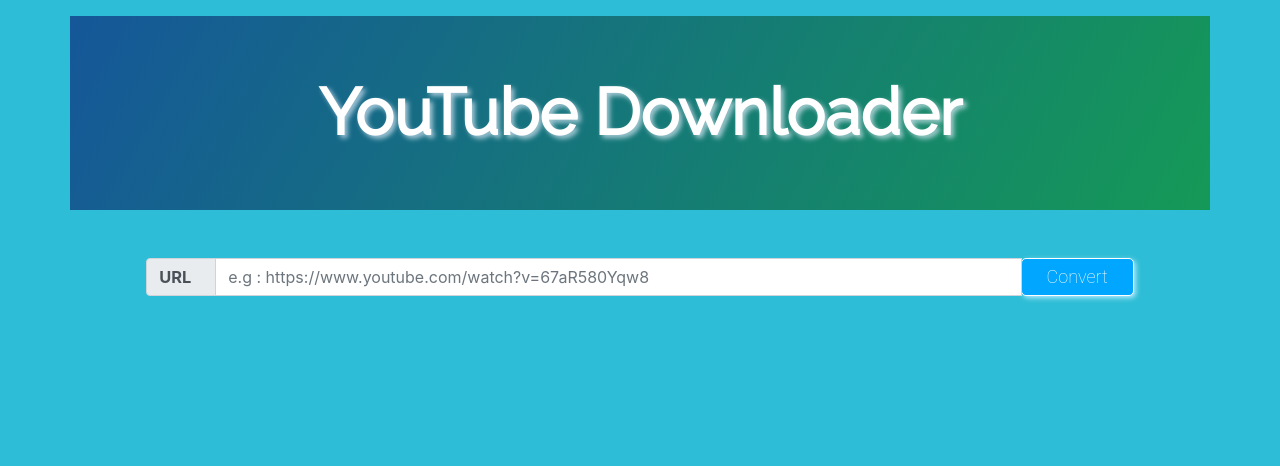
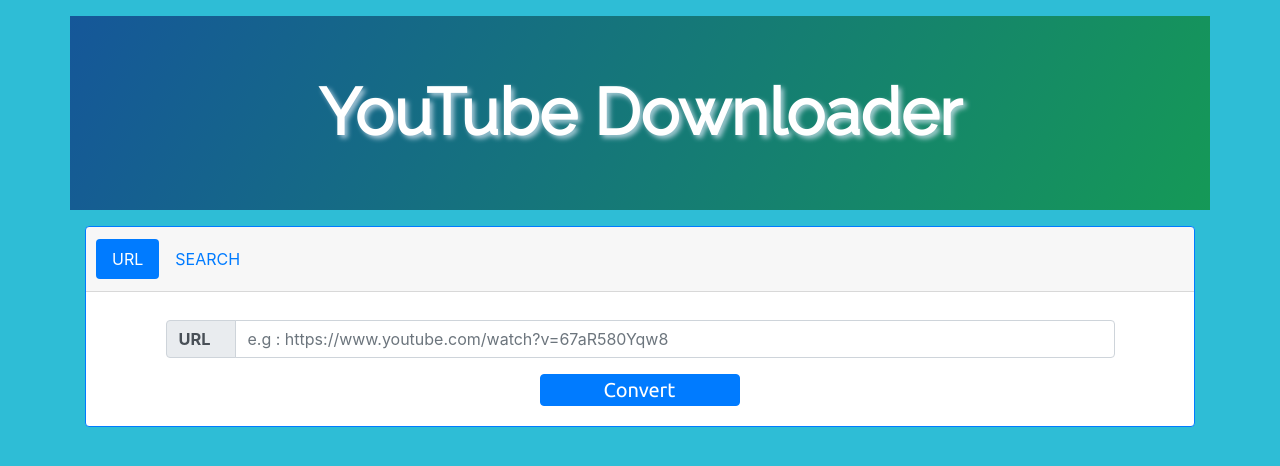
Before and after one commit to microStationCorp/ytdwlpage, a Django app: page / in a window 1280 px wide. Shown: the part 56-522 px from the top of the page. Run offline with Django 3.2, Linux system fonts and the light colour scheme; some libraries are stand-ins or nearby versions.

Commit message:
search added redisgn

```diff
--- a/static/css/style.css
+++ b/static/css/style.css
@@ -15,6 +15,8 @@ body {
 	font-family: 'Ubuntu', sans-serif;
 	font-size: 20px;
 	padding: 0px;
+	width: 10em;
+	margin: auto;
 }
 
 #downloadTab a {
--- a/templates/DMCA.html
+++ b/templates/DMCA.html
@@ -1,5 +1,5 @@
 {% extends 'index.html' %}
-{% block content %}
+{% block contentPage %}
 
 <h3>This is Dmca page</h3>
 
--- a/templates/cu.html
+++ b/templates/cu.html
@@ -1,5 +1,5 @@
 {% extends 'index.html' %}
-{% block content %}
+{% block contentPage %}
 
 <h3>This is contact us page</h3>
 
--- a/templates/docpage.html
+++ b/templates/docpage.html
@@ -1,5 +1,5 @@
 {% extends 'index.html' %}
-{% block content %}
+{% block contentPage %}
 
 <h3>This is Documantation page</h3>
 
--- a/templates/index.html
+++ b/templates/index.html
@@ -15,6 +15,8 @@
 	<link href="https://fonts.googleapis.com/css?family=Ubuntu&display=swap" rel="stylesheet">
 	<link rel="stylesheet" href="{% static 'css/style.css' %}">
 	<title>YouTube Downloader</title>
+	<style>
+	</style>
 </head>
 
 <body>
@@ -49,25 +51,46 @@
 		</div>
 	</div>
 
-	{% block content %}
+	{% block contentPage %}
 	<div class="container mb-5">
+
+		<div class="card border-primary" id="formBox">
+			<div class="card-header">
+				<ul class="nav nav-pills card-header-pills">
+					<li class="nav-item" id="home">
+						<a class="nav-link active" href="../">URL</a>
+					</li>
+					<li class="nav-item" id="search">
+						<a class="nav-link" href="../search">SEARCH</a>
+					</li>
+				</ul>
+			</div>
+			<div class="card-body">
+
+				{% block contentSearch %}
 				<form action="" method="GET">
-			<div class="input-group mb-3 mt-5 col-sm-11 mx-auto">
+					<div class="input-group mb-3 mt-2 col-sm-11 mx-auto">
 						<div class="input-group-prepend">
 							<span class="input-group-text" id="inputGroup-sizing-default">URL</span>
 						</div>
-				<input type="text" class="form-control" placeholder="e.g : https://www.youtube.com/watch?v=67aR580Yqw8"
-					aria-label="YouTube link" aria-describedby="button-addon2" name="urlBox">
+						<input type="text" class="form-control"
+							placeholder="e.g : https://www.youtube.com/watch?v=67aR580Yqw8" aria-label="YouTube link"
+							aria-describedby="button-addon2" name="urlBox">
+					</div>
 					<div class="input-group-append">
-					<button class="color-change btn-font" type="submit" id="button-addon2">Convert</button>
+						<button class="btn btn-primary btn-font" type="submit" id="button-addon2">Convert</button>
+					</div>
+
+				</form>
+				{% endblock %}
+
 			</div>
 		</div>
-		</form>
 	</div>
 
 	{% if aflag %}
 
-	<div class="container card mb-3">
+	<div class="container border-primary card mb-3">
 		<div class="card-body">
 			<div class="row">
 				<div class="col">
@@ -124,7 +147,7 @@
 	</div>
 	{% elif mflag %}
 	<div class="container  mb-3">
-		<div class="card mt-3">
+		<div class="card border-primary mt-3">
 			<h3 class="card-header text-center bg-warning">Warning!</h3>
 			<div class="card-body">
 				<p class="card-text text-center">Ooops...... You have entered an YouTube link which is a link of
@@ -161,10 +184,21 @@
 	<script src="https://stackpath.bootstrapcdn.com/bootstrap/4.4.1/js/bootstrap.min.js"
 		integrity="sha384-wfSDF2E50Y2D1uUdj0O3uMBJnjuUD4Ih7YwaYd1iqfktj0Uod8GCExl3Og8ifwB6"
 		crossorigin="anonymous"></script>
-	<script>
-		window.addEventListener('load', () => {
-			// location.href = location.origin;
-		})
+
+	<script type="text/javascript">
+		let srch = document.getElementById('search');
+		let home = document.getElementById('home')
+
+		if (location.pathname == '/search/' && srch.firstElementChild.classList['1'] == undefined) {
+			anchor = srch.firstElementChild
+			home.firstElementChild.className = anchor.className
+			anchor.className = anchor.className + ' active'
+		}
+		else if (location.pathname == '/' && home.firstElementChild.classList['1'] == undefined) {
+			anchor = home.firstElementChild
+			srch.firstElementChild.className = anchor.className
+			anchor.className = anchor.className + 'active'
+		}
 	</script>
 </body>
 
--- /dev/null
+++ b/templates/search.html
@@ -0,0 +1,5 @@
+{% extends 'index.html' %}
+
+{% block contentSearch %}
+<h3>Search bar</h3>
+{% endblock %}
--- a/youtubeDwnld/urls.py
+++ b/youtubeDwnld/urls.py
@@ -23,4 +23,5 @@ urlpatterns = [
     path('dmca/', views.dmca, name='dmca'),
     path('contactUs/', views.cu, name='contactUs'),
     path('documentation/', views.docp, name='documentation'),
+    path('search/', views.search, name='search')
 ]
--- a/youtubeDwnld/views.py
+++ b/youtubeDwnld/views.py
@@ -33,3 +33,7 @@ def cu(request):
 
 def docp(request):
     return render(request, 'docpage.html')
+
+
+def search(request):
+    return render(request, 'search.html')
```
Also changed, not shown: 1 other file. Lines whose indentation alone changed are shown as unchanged.
